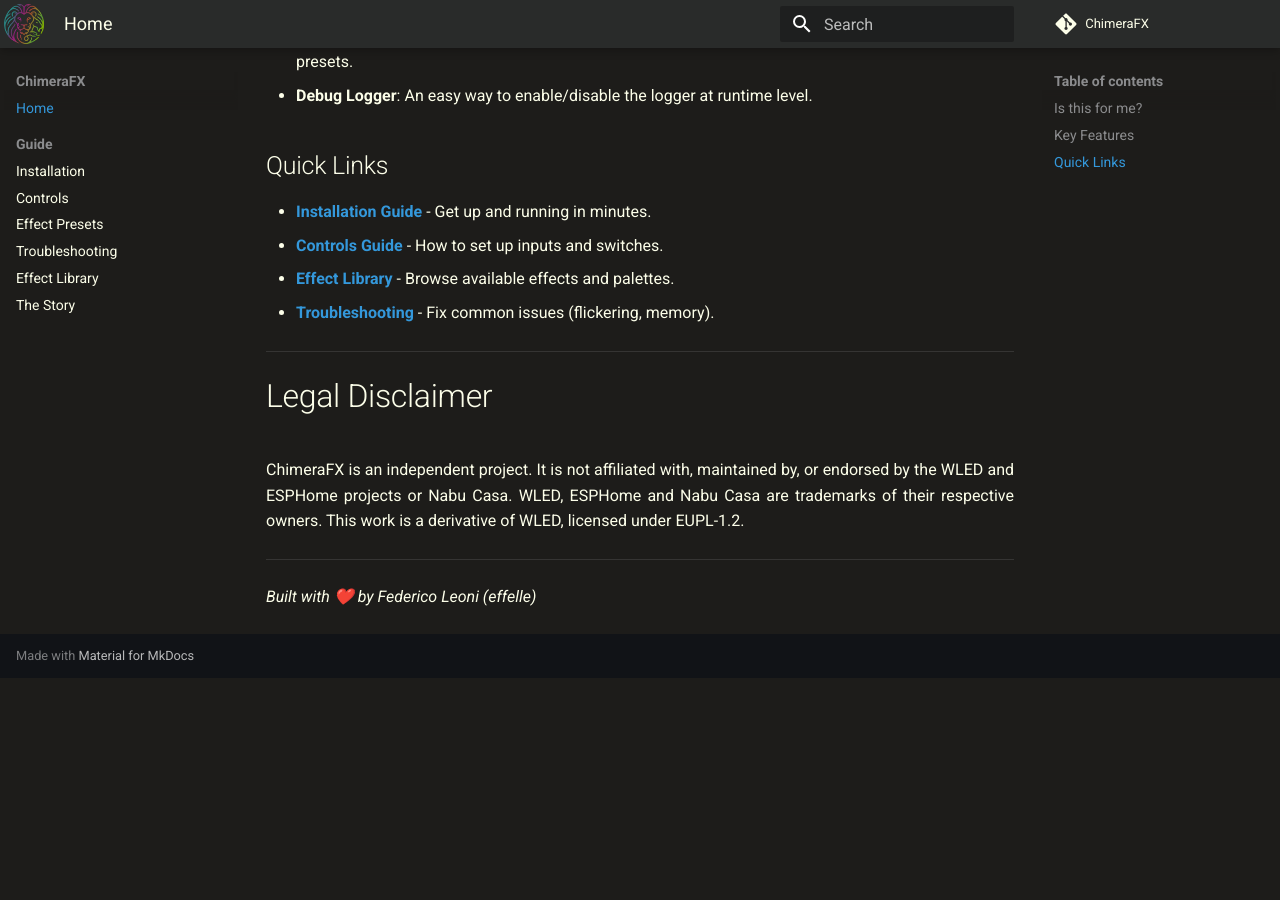
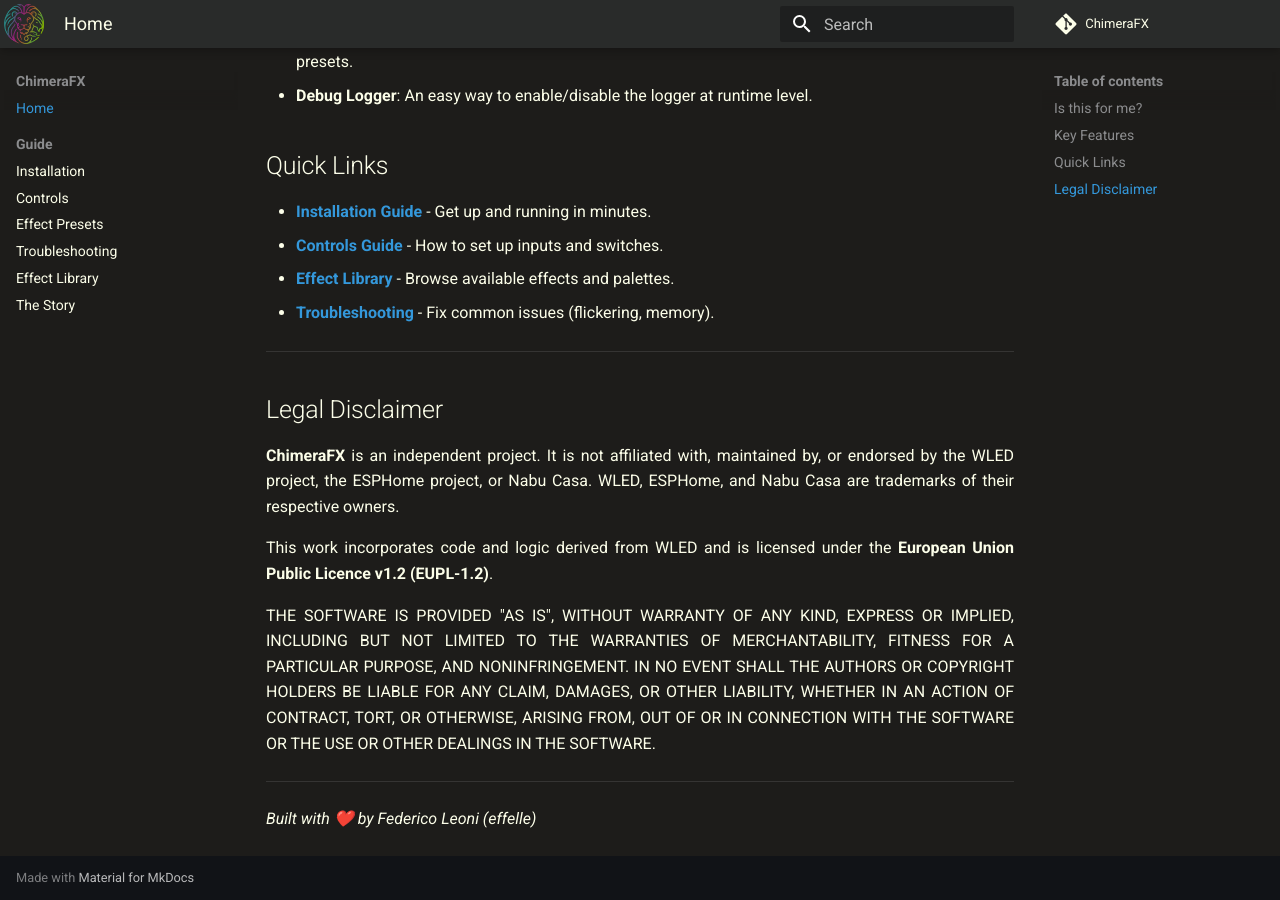
Before and after one commit to effelle/ChimeraFX, an MkDocs documentation site: the page built from docs/index.md, in a window 1280 px wide and 900 px high, scrolled down 985 px. Built offline with MkDocs 1.6.1 and Material for MkDocs 9.7.7, drawn with Linux system fonts in a browser that asks for light colours; comment, search, counter and statistics services are not loaded; before the commit the page ends 1663 px from its top, so only the background shows below that.

```diff
--- a/docs/index.md
+++ b/docs/index.md
@@ -37,8 +37,13 @@
 
 ---
 
-# Legal Disclaimer
-ChimeraFX is an independent project. It is not affiliated with, maintained by, or endorsed by the WLED and ESPHome projects or Nabu Casa. WLED, ESPHome and Nabu Casa are trademarks of their respective owners. This work is a derivative of WLED, licensed under EUPL-1.2.
+## Legal Disclaimer
+
+**ChimeraFX** is an independent project. It is not affiliated with, maintained by, or endorsed by the WLED project, the ESPHome project, or Nabu Casa. WLED, ESPHome, and Nabu Casa are trademarks of their respective owners.
+
+This work incorporates code and logic derived from WLED and is licensed under the **European Union Public Licence v1.2 (EUPL-1.2)**.
+
+THE SOFTWARE IS PROVIDED "AS IS", WITHOUT WARRANTY OF ANY KIND, EXPRESS OR IMPLIED, INCLUDING BUT NOT LIMITED TO THE WARRANTIES OF MERCHANTABILITY, FITNESS FOR A PARTICULAR PURPOSE, AND NONINFRINGEMENT. IN NO EVENT SHALL THE AUTHORS OR COPYRIGHT HOLDERS BE LIABLE FOR ANY CLAIM, DAMAGES, OR OTHER LIABILITY, WHETHER IN AN ACTION OF CONTRACT, TORT, OR OTHERWISE, ARISING FROM, OUT OF OR IN CONNECTION WITH THE SOFTWARE OR THE USE OR OTHER DEALINGS IN THE SOFTWARE.
 
 ---
 *Built with ❤️ by Federico Leoni (effelle)*
```
Also changed, not shown: README.md (+11 -5 lines), 1 other file.
